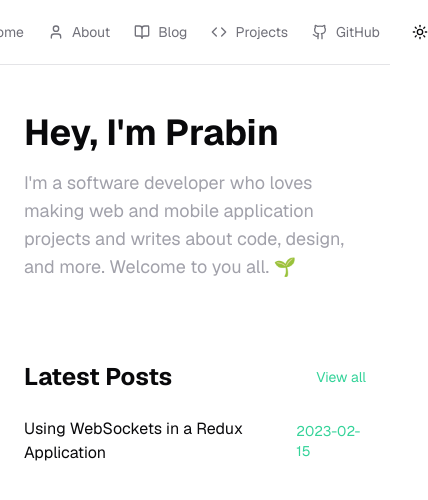
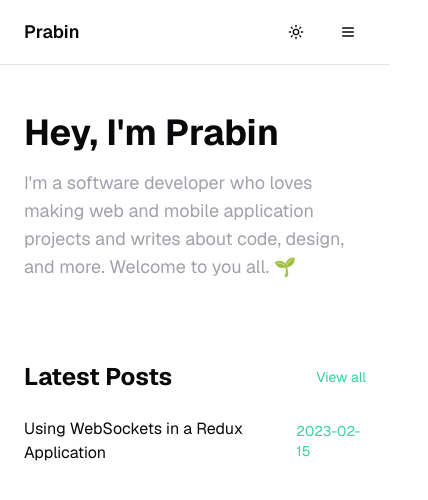
Before and after one commit to prabin194/portfolio, a Next.js app: page / in a window 390 px wide. Shown: the top 500 px of the page, 428 px wide, since content can reach past the window. Built offline with nearby package versions, Linux system fonts and the light colour scheme.

Commit message:
fix: mobile friendly nav bar

```diff
--- a/components/header.tsx
+++ b/components/header.tsx
@@ -1,61 +1,105 @@
 "use client"
 
+import { useState } from "react"
 import Link from "next/link"
-import { Home, User, BookOpen, Code, Github, Moon, Sun } from 'lucide-react'
+import { Home, User, BookOpen, Code, Github, Moon, Sun, Menu, X } from 'lucide-react'
 import { useTheme } from "next-themes"
 import { Button } from "@/components/ui/button"
 
 export function Header() {
   const { theme, setTheme } = useTheme()
+  const [isMenuOpen, setIsMenuOpen] = useState(false)
+
+  const toggleMenu = () => setIsMenuOpen((prev) => !prev)
+
+  const links = [
+    { href: "/", label: "Home", icon: Home },
+    { href: "/about", label: "About", icon: User },
+    { href: "/blog", label: "Blog", icon: BookOpen },
+    { href: "/projects", label: "Projects", icon: Code },
+    { href: "https://github.com/prabin194", label: "GitHub", icon: Github },
+  ]
 
   return (
     <header className="border-b border-border">
-      <nav className="mx-auto flex h-16 max-w-3xl items-center justify-center gap-6 px-6">
+      <nav className="mx-auto flex h-16 max-w-3xl items-center justify-between px-6">
+        {/* Title */}
+        <div className="text-lg font-semibold lg:hidden">
+          Prabin
+        </div>
+
+        {/* Desktop Menu */}
+        <div className="hidden sm:flex items-center gap-6">
+          {links.map(({ href, label, icon: Icon }) => (
             <Link
-          href="/"
+              key={href}
+              href={href}
               className="flex items-center gap-2 text-sm text-muted-foreground transition-colors hover:text-foreground"
             >
-          <Home className="h-4 w-4" />
-          Home
+              <Icon className="h-4 w-4" />
+              {label}
             </Link>
-        <Link
-          href="/about"
-          className="flex items-center gap-2 text-sm text-muted-foreground transition-colors hover:text-foreground"
-        >
-          <User className="h-4 w-4" />
-          About
-        </Link>
-        <Link
-          href="/blog"
-          className="flex items-center gap-2 text-sm text-muted-foreground transition-colors hover:text-foreground"
-        >
-          <BookOpen className="h-4 w-4" />
-          Blog
-        </Link>
-        <Link
-          href="/projects"
-          className="flex items-center gap-2 text-sm text-muted-foreground transition-colors hover:text-foreground"
-        >
-          <Code className="h-4 w-4" />
-          Projects
-        </Link>
-        <Link
-          href="https://github.com/prabin194"
-          className="flex items-center gap-2 text-sm text-muted-foreground transition-colors hover:text-foreground"
-        >
-          <Github className="h-4 w-4" />
-          GitHub
-        </Link>
+          ))}
+        </div>
+
+        {/* Right Side: Hamburger + Dark Mode Toggle */}
+        <div className="flex items-center gap-4">
+          {/* Dark Mode Toggle */}
           <Button
             variant="ghost"
             size="icon"
-          className="ml-2"
             onClick={() => setTheme(theme === "dark" ? "light" : "dark")}
+            aria-label="Toggle Theme"
           >
             <Sun className="h-4 w-4 rotate-0 scale-100 transition-all dark:-rotate-90 dark:scale-0" />
             <Moon className="absolute h-4 w-4 rotate-90 scale-0 transition-all dark:rotate-0 dark:scale-100" />
-          <span className="sr-only">Toggle theme</span>
           </Button>
+
+          {/* Mobile Menu Button */}
+          <Button
+            variant="ghost"
+            size="icon"
+            onClick={toggleMenu}
+            aria-label="Toggle Menu"
+            className="sm:hidden"
+          >
+            {isMenuOpen ? <X className="h-6 w-6" /> : <Menu className="h-6 w-6" />}
+          </Button>
+        </div>
+
+        {/* Mobile Menu */}
+        {isMenuOpen && (
+          <div className="fixed top-0 left-0 z-50 h-screen w-screen bg-background p-6 transition-transform duration-300 ease-in-out sm:hidden">
+            {/* Close Icon */}
+            <div className="flex justify-between items-center mb-8">
+              <span className="text-lg font-semibold">Menu</span>
+              <Button
+                variant="ghost"
+                size="icon"
+                onClick={toggleMenu}
+                aria-label="Close Menu"
+              >
+                <X className="h-6 w-6" />
+              </Button>
+            </div>
+
+            {/* Menu Links */}
+            <ul className="flex flex-col items-center gap-6">
+              {links.map(({ href, label, icon: Icon }) => (
+                <li key={href}>
+                  <Link
+                    href={href}
+                    className="flex items-center gap-2 text-sm text-muted-foreground transition-colors hover:text-foreground"
+                    onClick={() => setIsMenuOpen(false)}
+                  >
+                    <Icon className="h-4 w-4" />
+                    {label}
+                  </Link>
+                </li>
+              ))}
+            </ul>
+          </div>
+        )}
       </nav>
     </header>
   )
```
Lines whose indentation alone changed are shown as unchanged.
